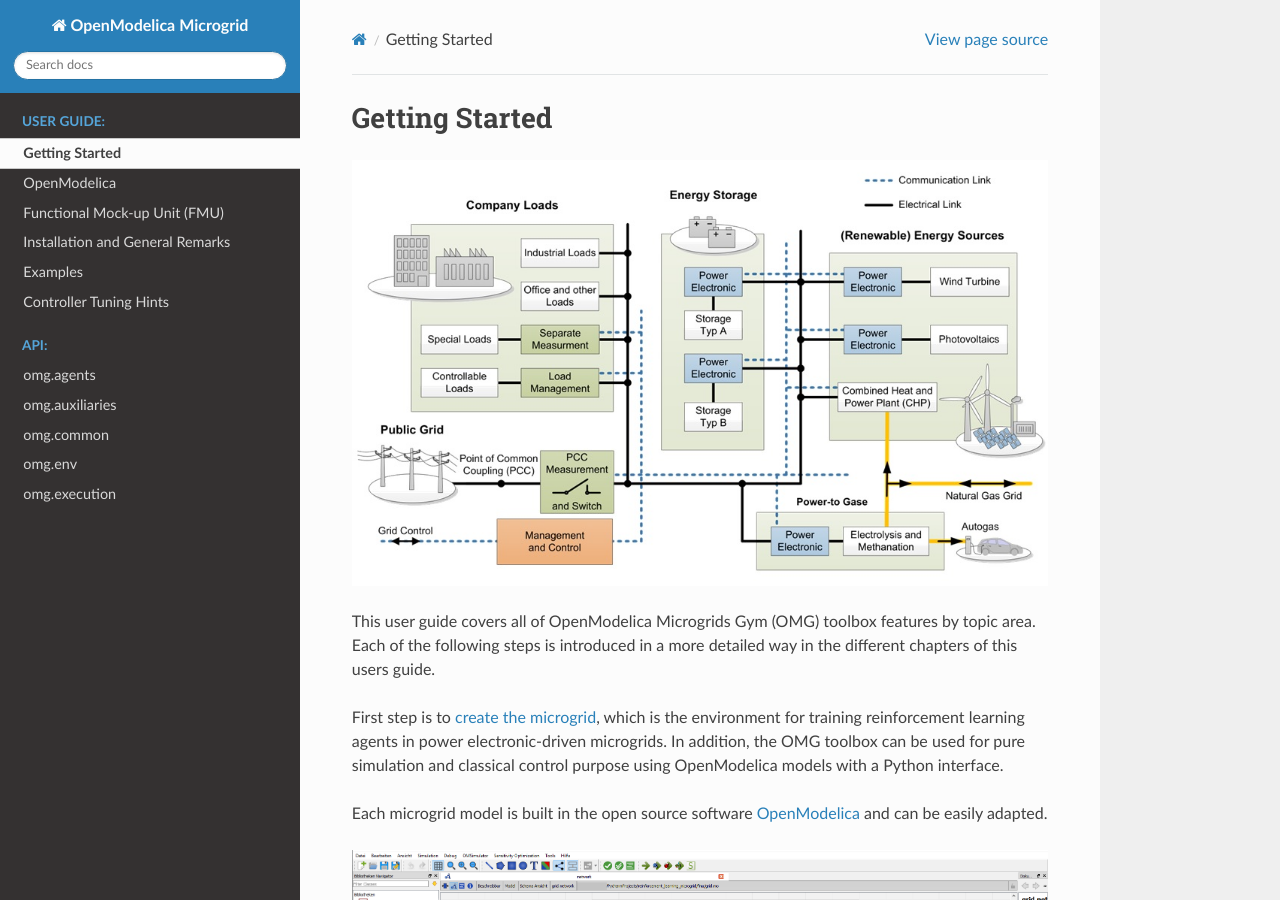
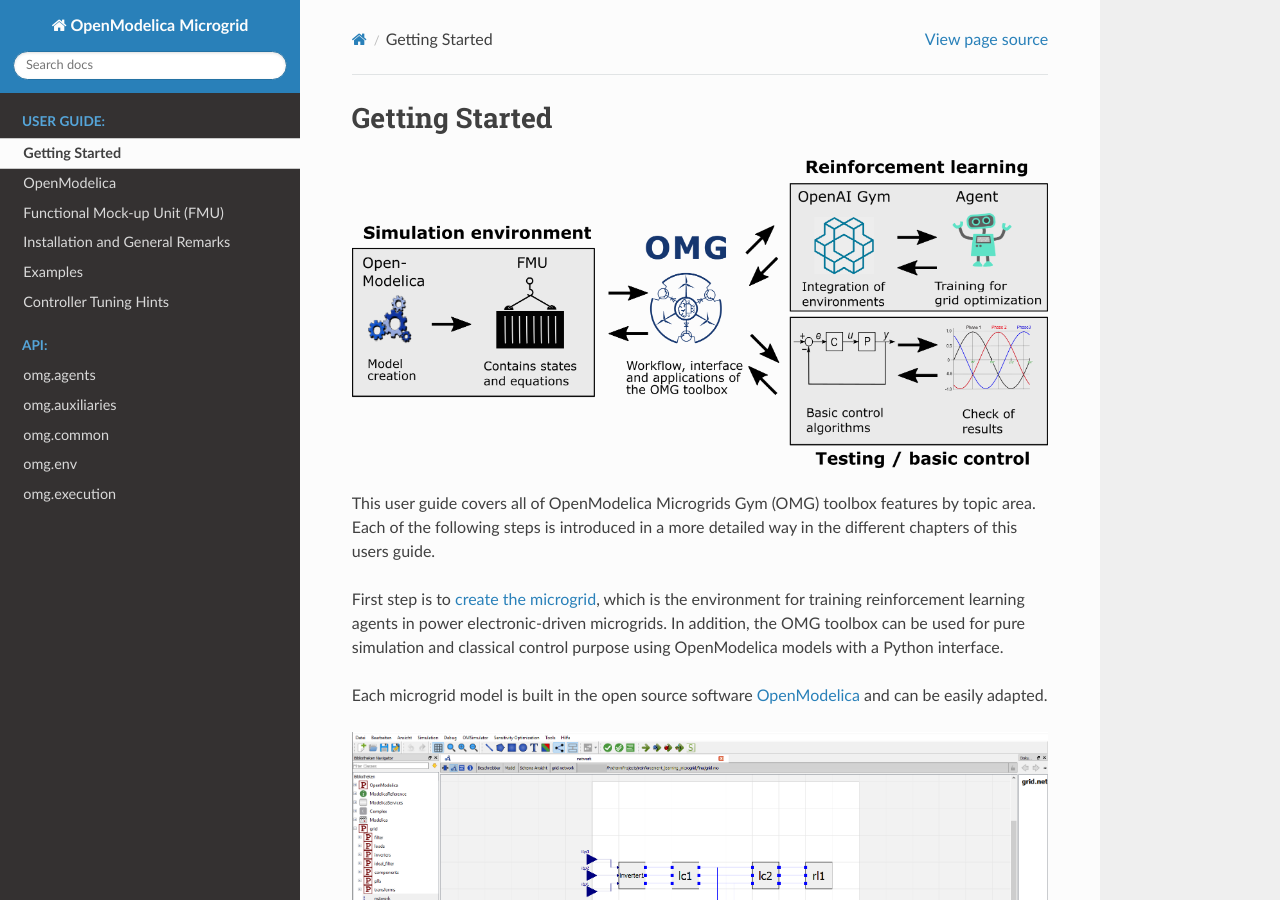
Before and after one commit to upb-lea/openmodelica-microgrid-gym, a Sphinx documentation site: the page built from docs/parts/user_guide/user_guide.rst, in a window 1280 px wide and 900 px high. Built offline with Sphinx 7.4.7 and the Read the Docs theme 2.0.0, drawn with Linux system fonts in a browser that asks for light colours.

Commit message:
Updated banner in user guide amd readme

```diff
--- a/README.rst
+++ b/README.rst
@@ -29,7 +29,7 @@
     :target: https://arxiv.org/pdf/2005.04869.pdf
 
 
-.. figure:: https://github.com/upb-lea/openmodelica-microgrid-gym/raw/master/docs/pictures/microgrid.jpg
+.. figure:: https://github.com/upb-lea/openmodelica-microgrid-gym/raw/develop/docs/pictures/omg_flow.png
 
 **The OpenModelica Microgrid Gym (OMG) package is a software toolbox for the
 simulation and control optimization of microgrids based on energy conversion by power electronic converters.**
--- a/docs/parts/user_guide/user_guide.rst
+++ b/docs/parts/user_guide/user_guide.rst
@@ -1,7 +1,7 @@
 Getting Started
 ===============
 
-.. figure:: ../../pictures/microgrid.jpg
+.. figure:: ../../pictures/omg_flow.png
    :alt:
 
 This user guide covers all of OpenModelica Microgrids Gym (OMG) toolbox features by
```
